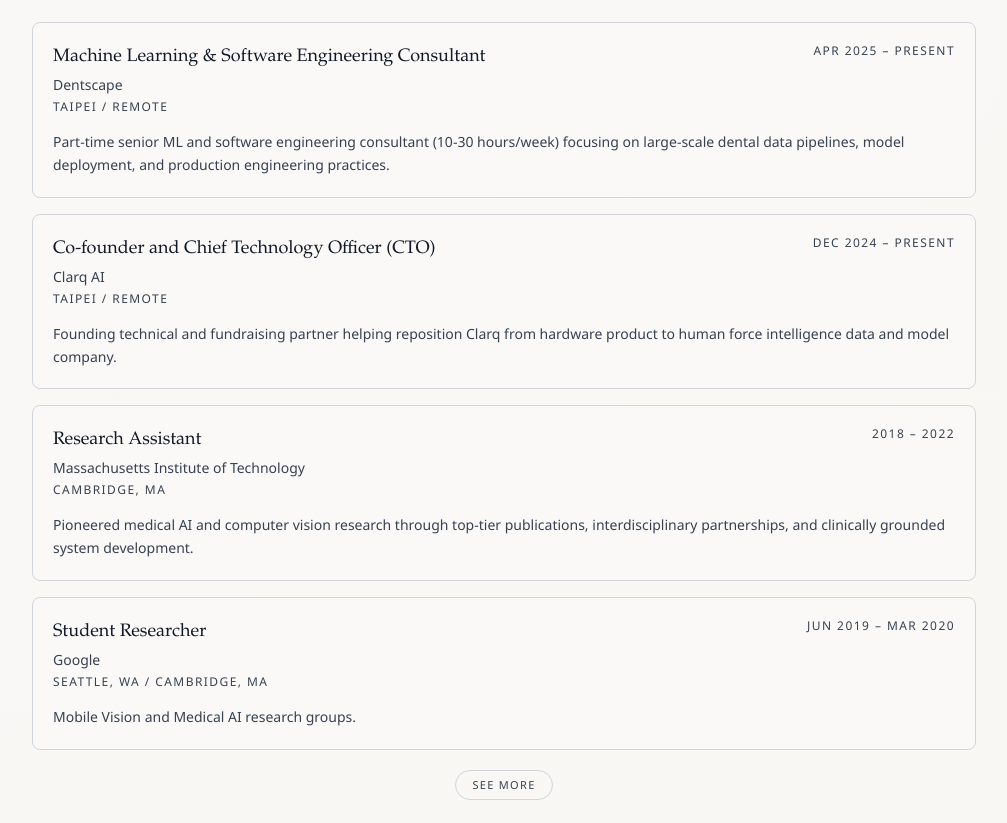
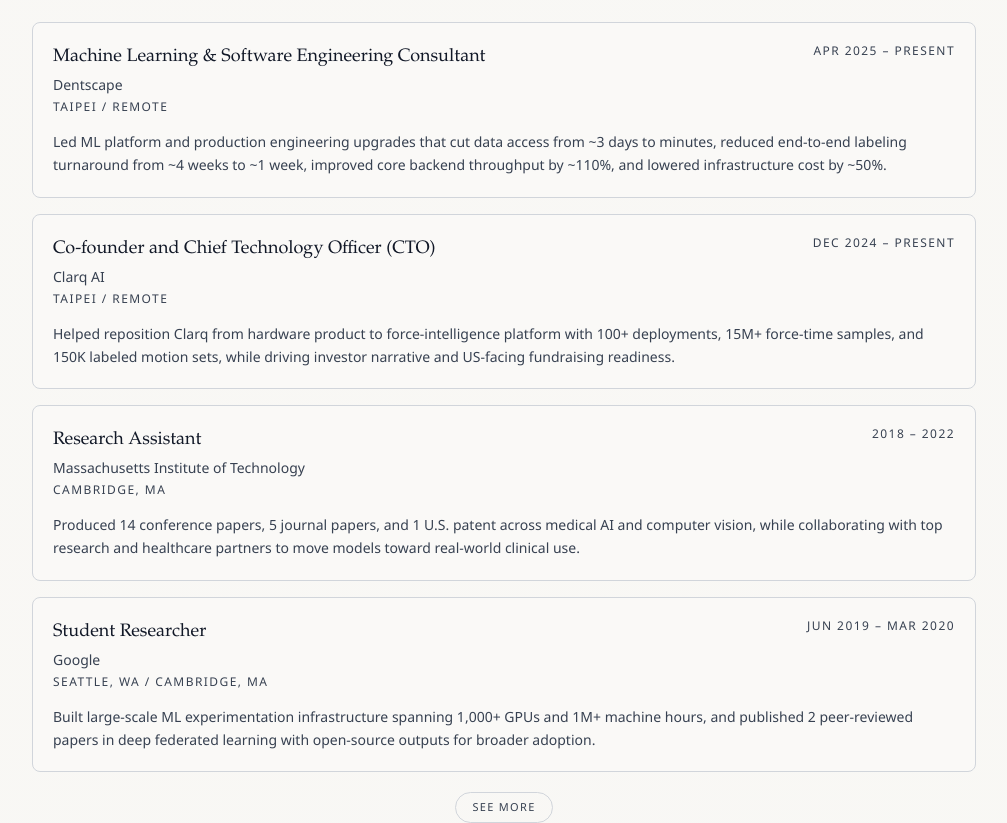
Before and after one commit to stmharry/stmharry.github.io, a React (Vite) app: page / in a window 1280 px wide. Shown: the part 622-1445 px from the top of the page, without its empty margins (136-1143 px from the left). Built offline with nearby package versions, Linux system fonts and the light colour scheme.

Commit message:
📝 docs(cv): tighten experience one-line summaries
Replace web-facing experience summaries with outcome-focused one-liners for highlighted and non-highlighted roles. Keep highlighted ordering and See more behavior unchanged while aligning copy with the latest narrative.

```diff
--- a/src/data/cv/content.ts
+++ b/src/data/cv/content.ts
@@ -118,7 +118,7 @@ export const cvContent: CvContent = {
       role: "Machine Learning & Software Engineering Consultant",
       location: "Taipei / Remote",
       summary:
-        "Part-time senior ML and software engineering consultant (10-30 hours/week) focusing on large-scale dental data pipelines, model deployment, and production engineering practices.",
+        "Led ML platform and production engineering upgrades that cut data access from ~3 days to minutes, reduced end-to-end labeling turnaround from ~4 weeks to ~1 week, improved core backend throughput by ~110%, and lowered infrastructure cost by ~50%.",
       highlights: [
         {
           text: "Reorganized a fragmented ~10 TB dental dataset into a standardized ~4 TB ML-ready registry, reducing raw-data access from ~3 days to minutes.",
@@ -151,7 +151,7 @@ export const cvContent: CvContent = {
       role: "Co-founder and Chief Technology Officer (CTO)",
       location: "Taipei / Remote",
       summary:
-        "Founding technical and fundraising partner helping reposition Clarq from hardware product to human force intelligence data and model company.",
+        "Helped reposition Clarq from hardware product to force-intelligence platform with 100+ deployments, 15M+ force-time samples, and 150K labeled motion sets, while driving investor narrative and US-facing fundraising readiness.",
       highlights: [
         {
           text: "Co-led fundraising and positioning narrative around a three-layer strategy: hardware wedge, SaaS profit engine, and long-term data/model moat.",
@@ -175,7 +175,7 @@ export const cvContent: CvContent = {
       role: "Research Assistant",
       location: "Cambridge, MA",
       summary:
-        "Pioneered medical AI and computer vision research through top-tier publications, interdisciplinary partnerships, and clinically grounded system development.",
+        "Produced 14 conference papers, 5 journal papers, and 1 U.S. patent across medical AI and computer vision, while collaborating with top research and healthcare partners to move models toward real-world clinical use.",
       highlights: [
         {
           text: "Published 14 conference articles, 5 journal articles, one U.S. patent, and two degree theses.",
@@ -195,7 +195,7 @@ export const cvContent: CvContent = {
       period: "Jun 2021 -- Aug 2021",
       role: "Data Science Intern",
       location: "Taipei, Taiwan",
-      summary: "Researched and optimized market front-running strategies, delivering a +1.5% increase in market correlation for an existing strategy.",
+      summary: "Improved an existing quantitative strategy by +1.5% market correlation through targeted modeling and optimization work.",
       highlights: [],
       highlighted: false,
     },
@@ -206,7 +206,7 @@ export const cvContent: CvContent = {
       role: "Lead Machine Learning Scientist",
       location: "Taipei, Taiwan",
       summary:
-        "Built production mobile intelligence capabilities by combining image-recognition models with maintainable backend APIs for real-world deployment.",
+        "Built and deployed deep learning systems and backend APIs that moved computer vision features from experimentation into production mobile experiences.",
       highlights: [
         { text: "Built deep neural networks for cuisine recognition and matching using TensorFlow on multi-GPU machines." },
         { text: "Designed and maintained backend APIs to serve model predictions in production settings." },
@@ -219,7 +219,8 @@ export const cvContent: CvContent = {
       period: "Jun 2020 -- Sep 2020",
       role: "Software Engineer Intern",
       location: "Remote",
-      summary: "Contributed to software and experimentation infrastructure supporting applied machine learning efforts.",
+      summary:
+        "Contributed production software and experimentation tooling that improved reliability and iteration speed for applied machine learning workflows.",
       highlights: [],
       highlighted: false,
     },
@@ -230,7 +231,7 @@ export const cvContent: CvContent = {
       role: "Student Researcher",
       location: "Seattle, WA / Cambridge, MA",
       summary:
-        "Mobile Vision and Medical AI research groups.",
+        "Built large-scale ML experimentation infrastructure spanning 1,000+ GPUs and 1M+ machine hours, and published 2 peer-reviewed papers in deep federated learning with open-source outputs for broader adoption.",
       highlights: [
         { text: "Conducted foundational research in deep federated learning, contributing to early growth of the field." },
         { text: "Published 2 peer-reviewed papers and presented findings at top conferences and workshops." },
@@ -247,7 +248,8 @@ export const cvContent: CvContent = {
       period: "2019 -- 2020",
       role: "Research Trainee",
       location: "Boston, MA",
-      summary: "Research and deployment in clinical AI workflows.",
+      summary:
+        "Built clinical AI screening workflows used across 1,000+ patient cases and supported deep-learning infrastructure for a 10+ member research unit.",
       highlights: [
         { text: "Co-authored research on liver tumor assessment, COVID-19 clinical risk prediction, and automatic pancreatic cancer assessment." },
         {
@@ -263,7 +265,8 @@ export const cvContent: CvContent = {
       period: "Sep 2011 -- Jun 2015",
       role: "Private Tutor",
       location: "Taipei, Taiwan",
-      summary: "Tutored high school physics, competition physics, GRE Physics, and SAT II Physics.",
+      summary:
+        "Mentored advanced physics students from fundamentals through competition-level performance, including pathways to Taiwan's national Olympiad representation.",
       highlights: [
         {
           text: "Mentored students who became Taiwan national representatives in the International Physics Olympiad (IPhO).",
```
